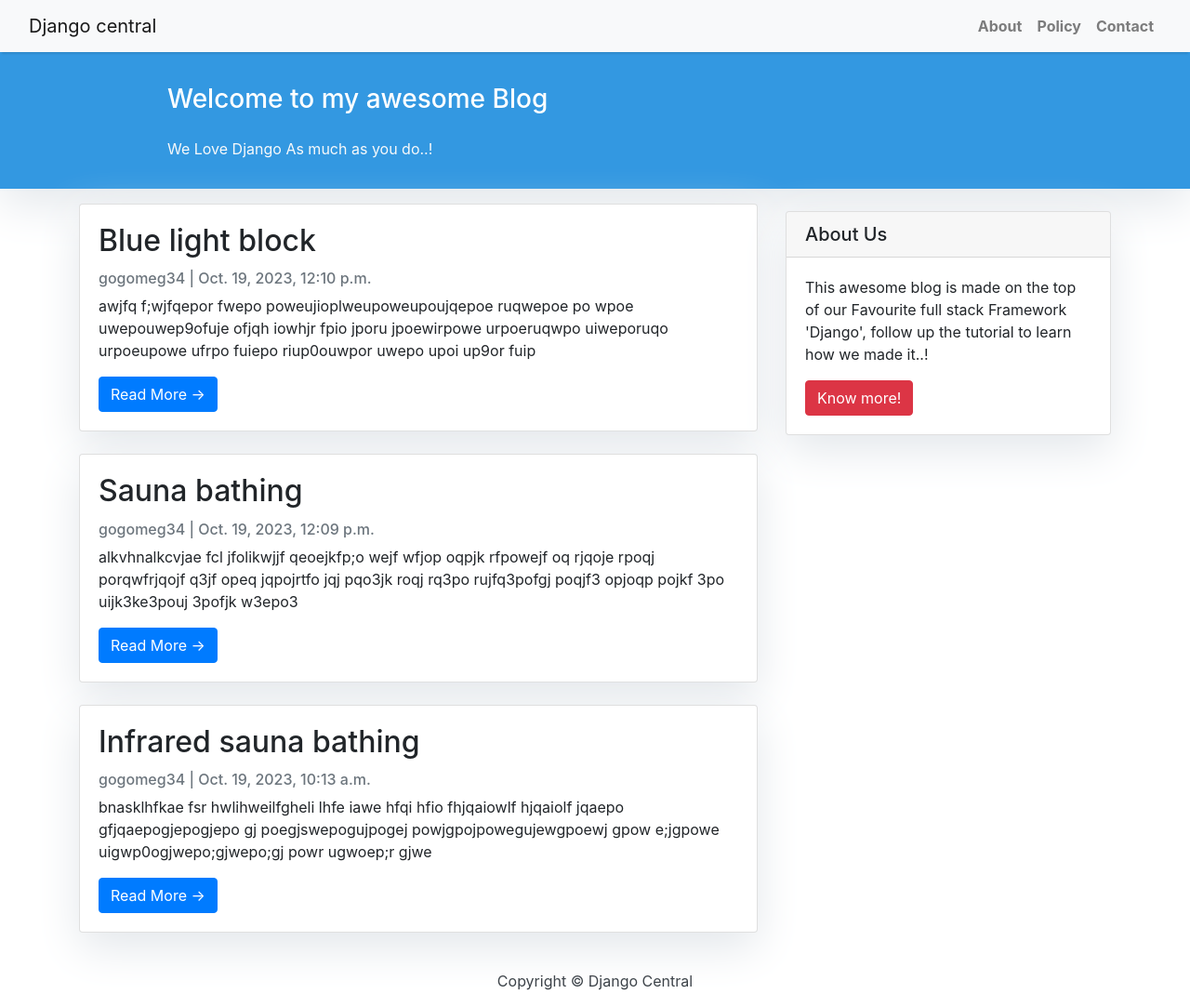
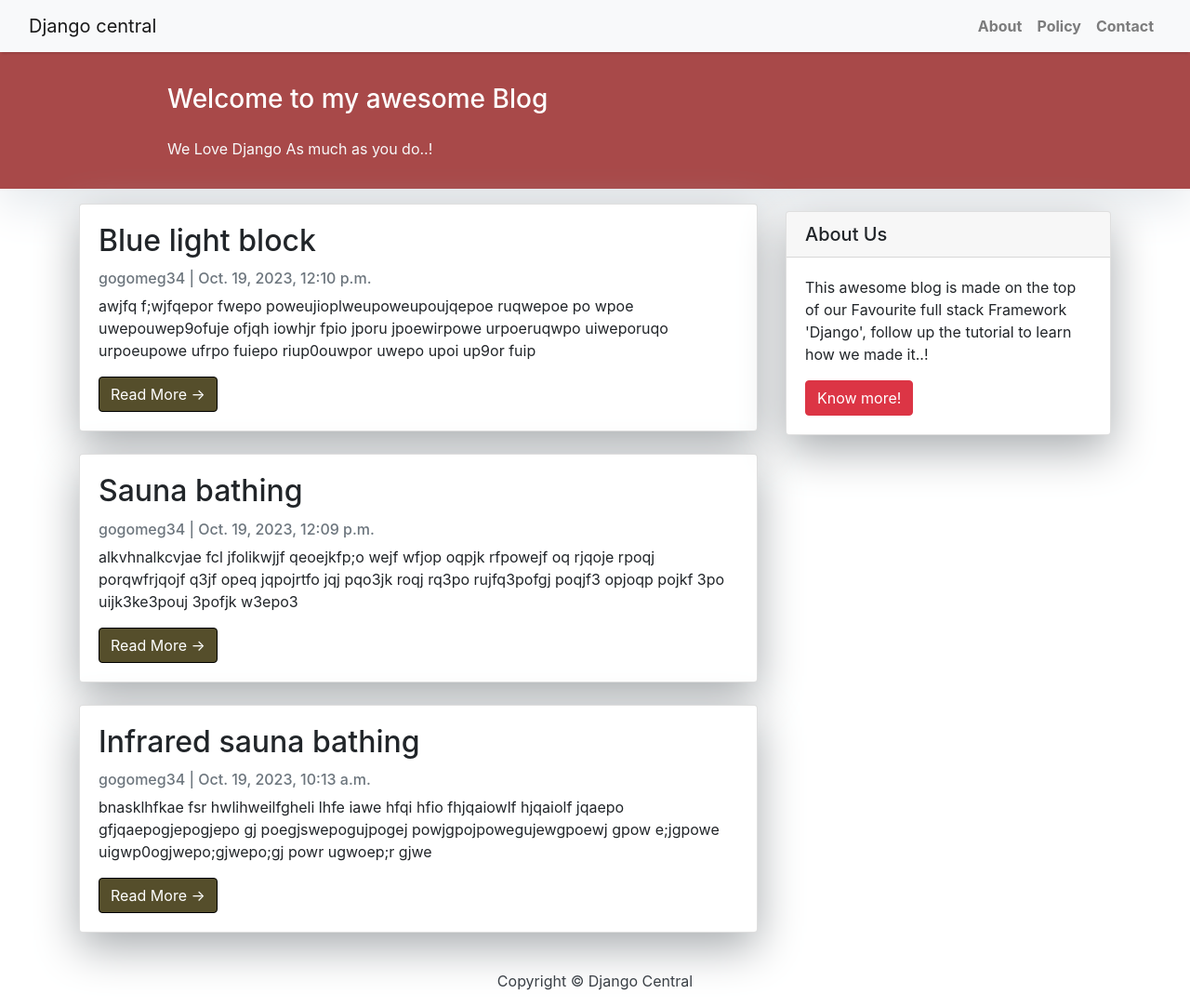
Before and after one commit to Gogomeg/health-hacks, a Django app: page / in a window 1280 px wide. Shown: the whole page at 93% size. Run offline with Django 3.2, Linux system fonts and the light colour scheme; data comes from the database, SQL or seed files in the repository; both versions use the stored data as it was after the commit; some libraries are stand-ins or nearby versions.

Commit message:
Styling of the home page

```diff
--- a/blog/templates/index.html
+++ b/blog/templates/index.html
@@ -12,6 +12,16 @@
 
   .card {
     box-shadow: 0 16px 48px #e3e7eb;
+  }
+  a.btn.btn-primary {
+    color: #fff;
+    background-color: hsl(50, 33%, 25%);
+    border-color: black;
+  }
+  a.btn.btn-primary:hover {
+    color: #fff;
+    background-color: hsla(50, 33%, 25%, 0.75);
+    border-color: orangered;
   }
 </style>
 
--- a/templates/base.html
+++ b/templates/base.html
@@ -35,7 +35,7 @@
       }
 
       .masthead {
-        background: #3398e1;
+        background: rgb(168, 73, 73);
         height: auto;
         padding-bottom: 15px;
         box-shadow: 0 16px 48px #e3e7eb;
--- a/templates/sidebar.html
+++ b/templates/sidebar.html
@@ -20,7 +20,7 @@
 
     <style>
       .card {
-        box-shadow: 0 16px 48px #e3e7eb;
+        box-shadow: 0 16px 48px #a8acaf;
       }
     </style>
 
```
Also changed, not shown: db.sqlite3.
